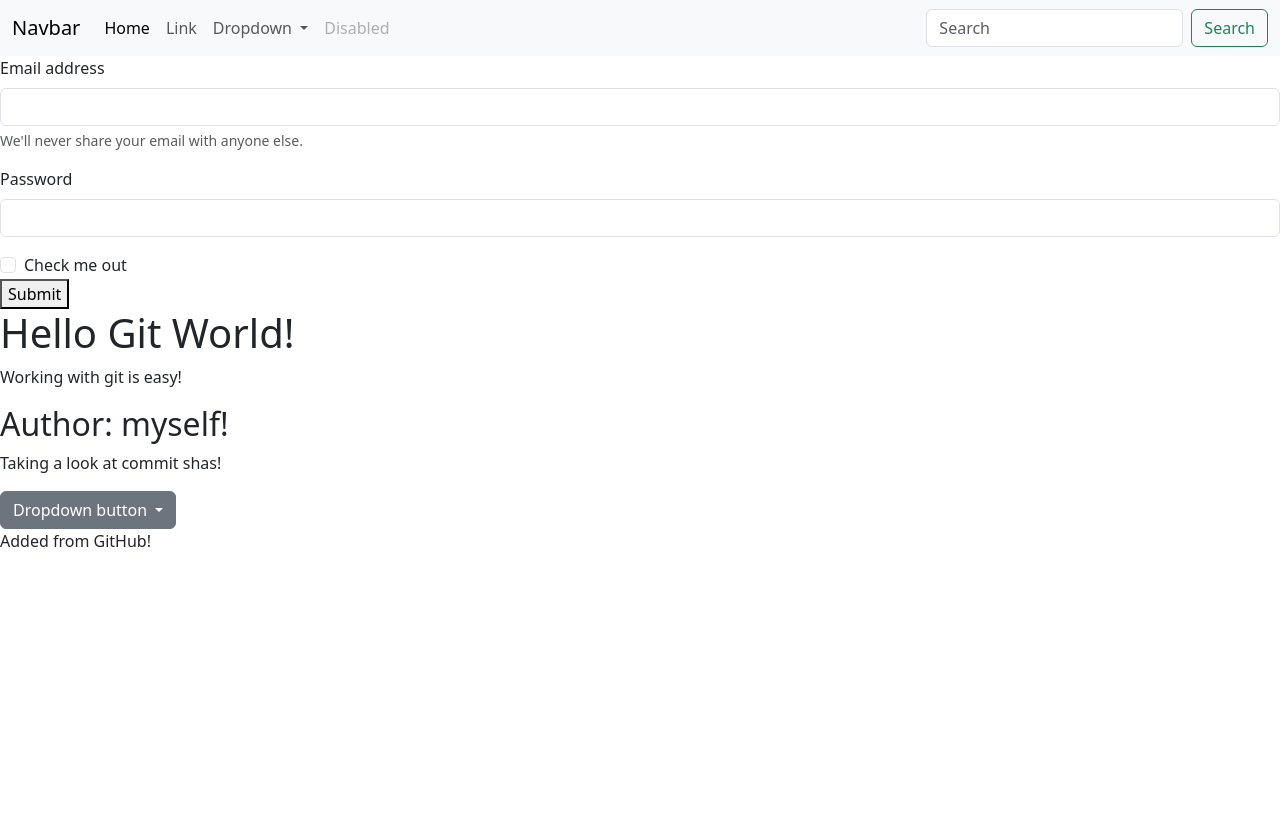
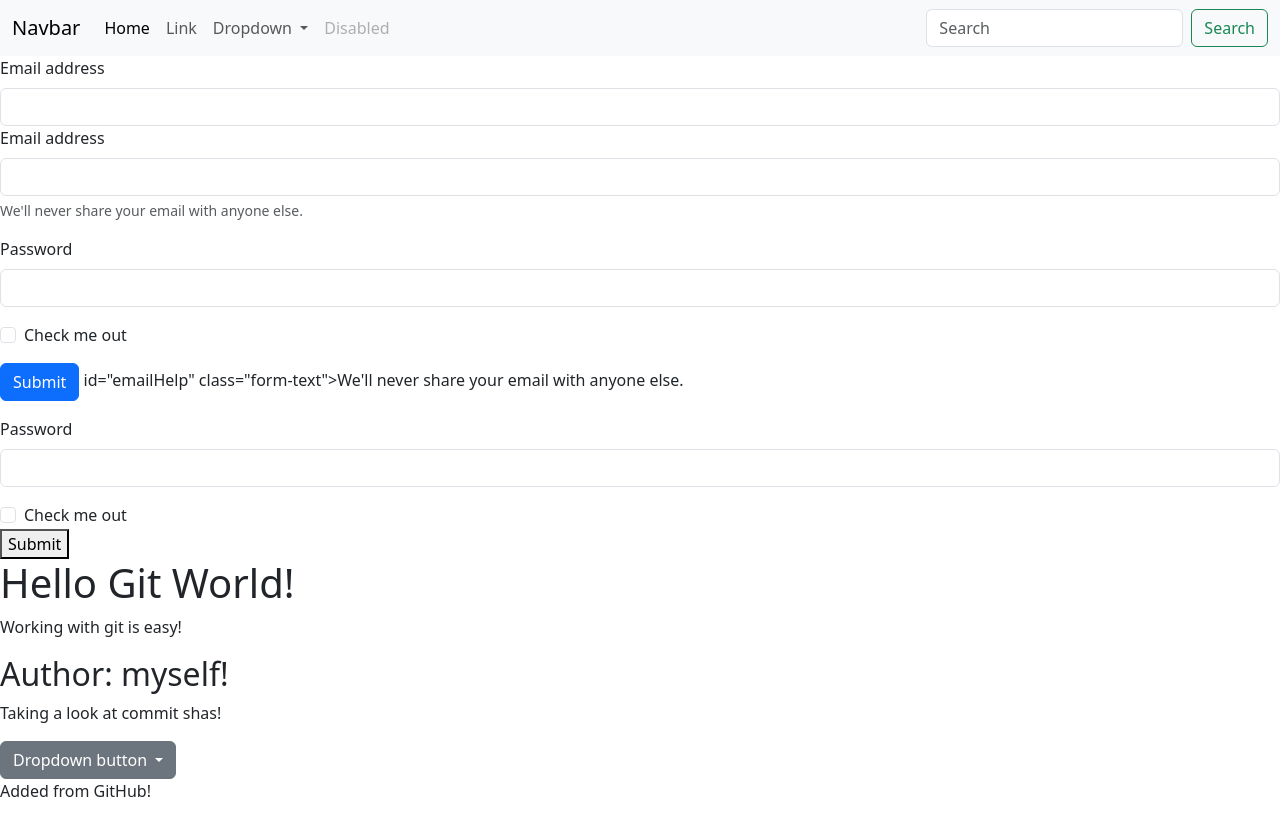
Before and after one commit to ConstantinLiviu/Git-Github-Masterclass, a plain HTML site: page Section 05 - Merge Conflicts/index.html in a window 1280 px wide. Drawn offline with nearby package versions, Linux system fonts and the light colour scheme.

Commit message:
Update index.html

```diff
--- a/Section 05 - Merge Conflicts/index.html
+++ b/Section 05 - Merge Conflicts/index.html
@@ -77,7 +77,22 @@
   <div class="mb-3">
     <label for="exampleInputEmail1" class="form-label">Email address</label>
     <input type="email" class="form-control" id="exampleInputEmail1" aria-describedby="emailHelp">
+    <div <form>
+  <div class="mb-3">
+    <label for="exampleInputEmail1" class="form-label">Email address</label>
+    <input type="email" class="form-control" id="exampleInputEmail1" aria-describedby="emailHelp">
     <div id="emailHelp" class="form-text">We'll never share your email with anyone else.</div>
+  </div>
+  <div class="mb-3">
+    <label for="exampleInputPassword1" class="form-label">Password</label>
+    <input type="password" class="form-control" id="exampleInputPassword1">
+  </div>
+  <div class="mb-3 form-check">
+    <input type="checkbox" class="form-check-input" id="exampleCheck1">
+    <label class="form-check-label" for="exampleCheck1">Check me out</label>
+  </div>
+  <button type="submit" class="btn btn-primary">Submit</button>
+</form>id="emailHelp" class="form-text">We'll never share your email with anyone else.</div>
   </div>
   <div class="mb-3">
     <label for="exampleInputPassword1" class="form-label">Password</label>
```
